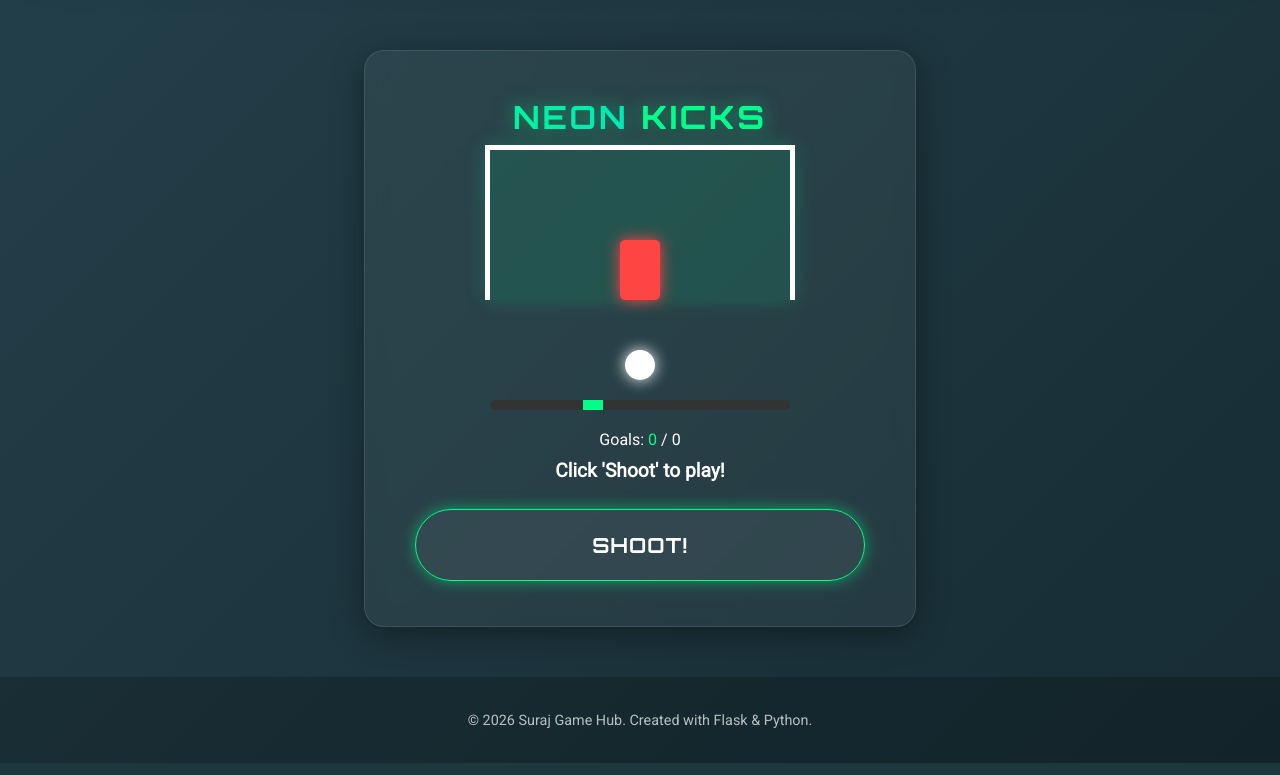
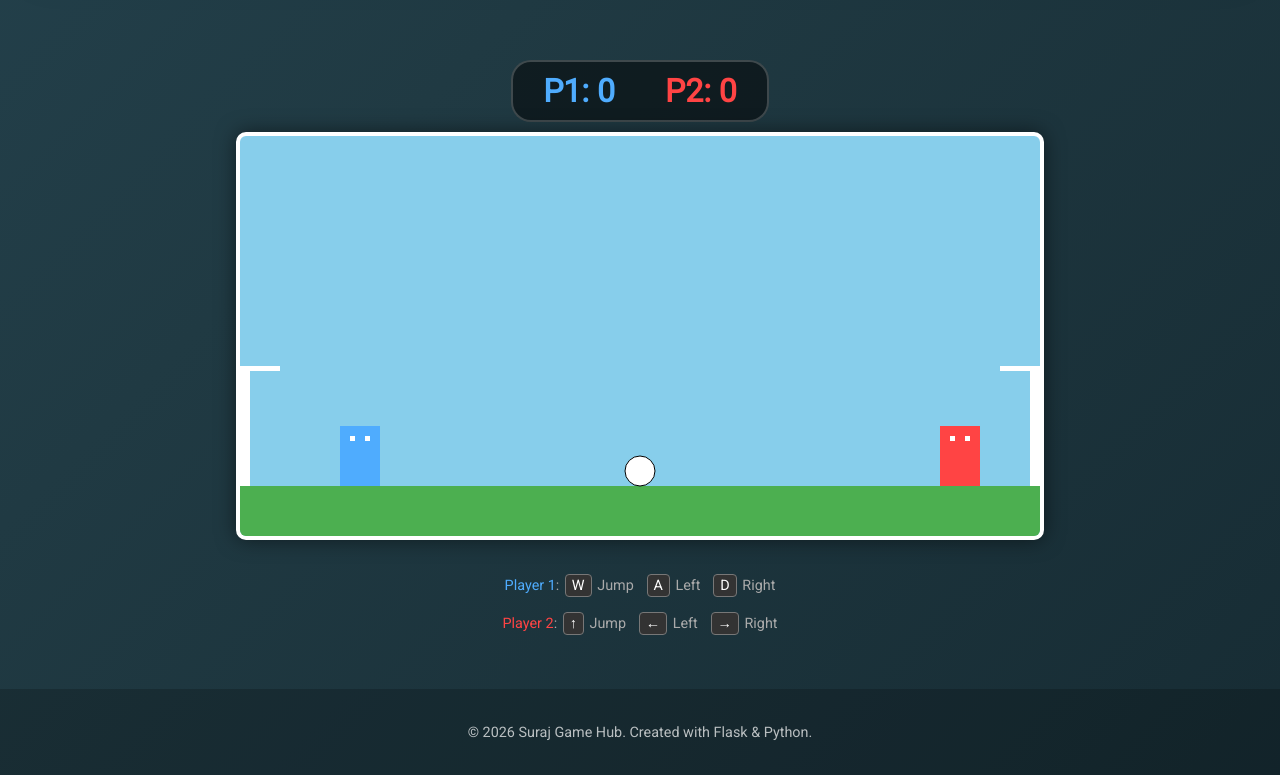
Before and after one commit to Suraj-1000/Tic-Tac-Toe, a Flask app: page /football in a window 1280 px wide. Shown: the part 102-877 px from the top of the page. Run offline with Flask 3, Linux system fonts and the light colour scheme.

Commit message:
feat: Implement 2-player physics-based football game

```diff
--- /dev/null
+++ b/static/game_football.js
@@ -0,0 +1,312 @@
+
+const canvas = document.getElementById('gameCanvas');
+const ctx = canvas.getContext('2d');
+
+// Game Constants
+const GRAVITY = 0.5;
+const FRICTION = 0.8;
+const PLAYER_SPEED = 5;
+const JUMP_FORCE = 12;
+const BALL_BOUNCE = 0.7; // Energy retained on bounce
+
+// Game State
+let gameRunning = false;
+let score = { p1: 0, p2: 0 };
+
+// Controls State
+const keys = {
+    w: false, a: false, d: false,
+    ArrowUp: false, ArrowLeft: false, ArrowRight: false
+};
+
+// Listeners
+window.addEventListener('keydown', (e) => {
+    if (keys.hasOwnProperty(e.key)) keys[e.key] = true;
+});
+window.addEventListener('keyup', (e) => {
+    if (keys.hasOwnProperty(e.key)) keys[e.key] = false;
+});
+
+class Entity {
+    constructor(x, y, width, height, color) {
+        this.x = x;
+        this.y = y;
+        this.width = width;
+        this.height = height;
+        this.color = color;
+        this.vx = 0;
+        this.vy = 0;
+        this.onGround = false;
+    }
+
+    draw() {
+        ctx.fillStyle = this.color;
+        ctx.fillRect(this.x, this.y, this.width, this.height);
+    }
+
+    update() {
+        // Apply Gravity
+        this.vy += GRAVITY;
+
+        // Apply Velocity
+        this.x += this.vx;
+        this.y += this.vy;
+
+        // Ground Collision
+        if (this.y + this.height > canvas.height - 50) { // -50 for ground offset
+            this.y = canvas.height - 50 - this.height;
+            this.vy = 0;
+            this.onGround = true;
+        } else {
+            this.onGround = false;
+        }
+
+        // Wall Collision
+        if (this.x < 0) {
+            this.x = 0;
+            this.vx = 0;
+        }
+        if (this.x + this.width > canvas.width) {
+            this.x = canvas.width - this.width;
+            this.vx = 0;
+        }
+
+        // Friction
+        if (this.onGround) {
+            this.vx *= FRICTION;
+        }
+    }
+}
+
+class Player extends Entity {
+    constructor(x, y, color, controls) {
+        super(x, y, 40, 60, color);
+        this.controls = controls; // { up, left, right }
+        this.score = 0;
+    }
+
+    update() {
+        if (keys[this.controls.left]) {
+            this.vx = -PLAYER_SPEED;
+        }
+        if (keys[this.controls.right]) {
+            this.vx = PLAYER_SPEED;
+        }
+        if (keys[this.controls.up] && this.onGround) {
+            this.vy = -JUMP_FORCE;
+        }
+
+        super.update();
+    }
+
+    // Override draw for a bit more detail (eyes?)
+    draw() {
+        super.draw();
+        // Eye direction based on facing? Simplified for now.
+        ctx.fillStyle = 'white';
+        ctx.fillRect(this.x + 10, this.y + 10, 5, 5);
+        ctx.fillRect(this.x + 25, this.y + 10, 5, 5);
+    }
+}
+
+class Ball {
+    constructor(x, y) {
+        this.x = x;
+        this.y = y;
+        this.radius = 15;
+        this.vx = 0;
+        this.vy = 0;
+        this.color = 'white';
+    }
+
+    draw() {
+        ctx.beginPath();
+        ctx.arc(this.x, this.y, this.radius, 0, Math.PI * 2);
+        ctx.fillStyle = this.color;
+        ctx.fill();
+        ctx.strokeStyle = 'black';
+        ctx.stroke();
+        ctx.closePath();
+    }
+
+    update() {
+        this.vy += GRAVITY;
+        this.x += this.vx;
+        this.y += this.vy;
+
+        // Ground Bounce
+        if (this.y + this.radius > canvas.height - 50) {
+            this.y = canvas.height - 50 - this.radius;
+            this.vy = -this.vy * BALL_BOUNCE;
+            // Stop if slow
+            if (Math.abs(this.vy) < 1) this.vy = 0;
+        }
+
+        // Ceiling Bounce
+        if (this.y - this.radius < 0) {
+            this.y = this.radius;
+            this.vy = -this.vy * BALL_BOUNCE;
+        }
+
+        // Wall Bounce
+        if (this.x - this.radius < 0) {
+            this.x = this.radius;
+            this.vx = -this.vx * BALL_BOUNCE;
+            checkGoal('left');
+        }
+        if (this.x + this.radius > canvas.width) {
+            this.x = canvas.width - this.radius;
+            this.vx = -this.vx * BALL_BOUNCE;
+            checkGoal('right');
+        }
+
+        // Friction
+        if (this.y + this.radius >= canvas.height - 50 - 1) { // Touching ground
+            this.vx *= 0.98;
+        }
+    }
+}
+
+// Game Objects
+let player1, player2, ball;
+
+function initGame() {
+    // Reset objects
+    player1 = new Player(100, 300, '#4facfe', { up: 'w', left: 'a', right: 'd' }); // Blue
+    player2 = new Player(700, 300, '#ff4444', { up: 'ArrowUp', left: 'ArrowLeft', right: 'ArrowRight' }); // Red
+    ball = new Ball(400, 200);
+}
+
+function checkGoal(side) {
+    // Simple goal check: if ball hits wall > goal height range?
+    // For now, let's say "Wall Hit" is just bounce unless we define a goal area.
+    // Let's define Goal Areas: Y > canvas.height - 180 (Ground is -50, Goal Height 130)
+
+    // Actually, typically goals are "behind" the wall line, but let's just make it hitting the wall below a certain Y is a goal.
+    // Let's say goal height is from Ground up to 120px.
+    const goalTop = canvas.height - 50 - 120;
+
+    if (ball.y > goalTop) {
+        if (side === 'left') {
+            // Player 2 Scored (Right Player)
+            score.p2++;
+            resetRound();
+        } else {
+            // Player 1 Scored (Left Player)
+            score.p1++;
+            resetRound();
+        }
+        updateScoreBoard();
+    }
+}
+
+function resetRound() {
+    ball.x = canvas.width / 2;
+    ball.y = canvas.height / 3;
+    ball.vx = 0;
+    ball.vy = 0;
+
+    player1.x = 100;
+    player1.y = 300;
+    player1.vx = 0;
+    player1.vy = 0;
+
+    player2.x = canvas.width - 100 - player2.width;
+    player2.y = 300;
+    player2.vx = 0;
+    player2.vy = 0;
+}
+
+function updateScoreBoard() {
+    document.getElementById('scoreP1').innerText = score.p1;
+    document.getElementById('scoreP2').innerText = score.p2;
+}
+
+function checkCollisions() {
+    // Player - Ball Collision (AABB vs Circle approximation or proper Circle-Rect)
+    // Simplified: Treat Player as Circle for bounce, or AABB. AABB is easier for "pushing", Circle for "bouncing".
+    // Let's do simple AABB check then resolution.
+
+    [player1, player2].forEach(p => {
+        // Nearest point on rect to circle center
+        let testX = ball.x;
+        let testY = ball.y;
+
+        if (ball.x < p.x) testX = p.x;
+        else if (ball.x > p.x + p.width) testX = p.x + p.width;
+
+        if (ball.y < p.y) testY = p.y;
+        else if (ball.y > p.y + p.height) testY = p.y + p.height;
+
+        let distX = ball.x - testX;
+        let distY = ball.y - testY;
+        let distance = Math.sqrt((distX * distX) + (distY * distY));
+
+        if (distance <= ball.radius) {
+            // Collision!
+            // Calculate normal
+            let nx = distX / distance;
+            let ny = distY / distance;
+
+            // If distance is 0 (inside), push up
+            if (distance === 0) { nx = 0; ny = -1; }
+
+            // Push ball out
+            let overlap = ball.radius - distance;
+            ball.x += nx * overlap;
+            ball.y += ny * overlap;
+
+            // Velocity transfer (Elastic)
+            // Relative velocity
+            let dvx = ball.vx - p.vx;
+            let dvy = ball.vy - p.vy;
+
+            // Impulse
+            let impulse = 2 * (dvx * nx + dvy * ny) / (1 + 1); // Mass 1 vs 1 assumed
+            // Actually let's just cheat and add force
+            ball.vx += 5 * nx + p.vx * 0.5;
+            ball.vy += 5 * ny + p.vy * 0.5;
+
+            // Cap speed
+            // ball.vx = Math.min(Math.max(ball.vx, -15), 15);
+            // ball.vy = Math.min(Math.max(ball.vy, -15), 15);
+        }
+    });
+
+    // Player - Player Collision? Maybe pass through for now to keep it simple/chaotic fun
+}
+
+function gameLoop() {
+    ctx.clearRect(0, 0, canvas.width, canvas.height);
+
+    // Draw Background/Grass
+    ctx.fillStyle = '#4CAF50';
+    ctx.fillRect(0, canvas.height - 50, canvas.width, 50);
+
+    // Draw Goals
+    ctx.fillStyle = 'white';
+    // Left Goal
+    ctx.fillRect(0, canvas.height - 50 - 120, 10, 120);
+    ctx.fillRect(0, canvas.height - 50 - 120, 40, 5);
+    // Right Goal
+    ctx.fillRect(canvas.width - 10, canvas.height - 50 - 120, 10, 120);
+    ctx.fillRect(canvas.width - 40, canvas.height - 50 - 120, 40, 5);
+
+    player1.update();
+    player1.draw();
+
+    player2.update();
+    player2.draw();
+
+    ball.update();
+    ball.draw();
+
+    checkCollisions();
+
+    requestAnimationFrame(gameLoop);
+}
+
+// Start
+initGame();
+updateScoreBoard();
+gameLoop();
--- a/templates/football.html
+++ b/templates/football.html
@@ -1,198 +1,81 @@
 {% extends "base.html" %}
 
-{% block title %}Neon Kicks{% endblock %}
+{% block title %}FootBall Physics{% endblock %}
 
 {% block head %}
 <style>
-    .goal-post {
-        width: 300px;
-        height: 150px;
-        border: 5px solid white;
-        border-bottom: none;
-        margin: 0 auto;
-        position: relative;
-        background: rgba(0, 255, 136, 0.1);
-        box-shadow: 0 0 20px rgba(0, 255, 136, 0.2);
+    .game-container {
+        display: flex;
+        flex-direction: column;
+        align-items: center;
+        justify-content: center;
+        margin-top: 20px;
     }
 
-    .goalie {
-        width: 40px;
-        height: 60px;
-        background: #ff4444;
-        position: absolute;
-        bottom: 0;
-        left: 130px;
-        /* Center */
-        transition: left 0.5s;
-        box-shadow: 0 0 15px #ff4444;
-        border-radius: 5px;
+    canvas {
+        border: 4px solid white;
+        background: #87CEEB;
+        /* Sky Blue */
+        box-shadow: 0 0 20px rgba(0, 0, 0, 0.5);
+        border-radius: 10px;
+        max-width: 100%;
     }
 
-    .ball {
-        width: 30px;
-        height: 30px;
-        background: white;
-        border-radius: 50%;
-        margin: 50px auto 0;
-        box-shadow: 0 0 15px white;
-        position: relative;
-        transition: 0.5s;
+    .scoreboard {
+        display: flex;
+        gap: 50px;
+        font-size: 2rem;
+        font-weight: bold;
+        margin-bottom: 10px;
+        background: rgba(0, 0, 0, 0.5);
+        padding: 10px 30px;
+        border-radius: 20px;
+        border: 2px solid rgba(255, 255, 255, 0.2);
     }
 
-    .aim-bar-container {
-        width: 300px;
-        height: 10px;
-        background: #333;
-        margin: 20px auto;
-        border-radius: 5px;
-        overflow: hidden;
-        position: relative;
+    .p1-score {
+        color: #4facfe;
     }
 
-    .aim-cursor {
-        width: 20px;
-        height: 100%;
-        background: var(--primary);
-        position: absolute;
-        left: 0;
-        animation: aimMove 1.5s infinite alternate ease-in-out;
+    .p2-score {
+        color: #ff4444;
     }
 
-    @keyframes aimMove {
-        0% {
-            left: 0;
-        }
-
-        100% {
-            left: 280px;
-        }
+    .controls-hint {
+        margin-top: 20px;
+        color: #aaa;
+        font-size: 0.9rem;
+        text-align: center;
     }
 
-    .paused {
-        animation-play-state: paused;
-    }
-
-    .status-msg {
-        height: 30px;
-        margin-top: 10px;
-        font-weight: bold;
-        font-size: 1.2rem;
+    .key {
+        display: inline-block;
+        padding: 2px 6px;
+        border: 1px solid #777;
+        border-radius: 4px;
+        background: #333;
+        color: white;
+        margin: 0 2px;
     }
 </style>
 {% endblock %}
 
 {% block content %}
-<div class="container" style="max-width: 500px;">
-    <header>
-        <h1>Neon <span class="highlight">Kicks</span></h1>
-    </header>
-
-    <div class="goal-post">
-        <div class="goalie" id="goalie"></div>
+<div class="game-container">
+    <div class="scoreboard">
+        <div class="p1-score">P1: <span id="scoreP1">0</span></div>
+        <div class="p2-score">P2: <span id="scoreP2">0</span></div>
     </div>
 
-    <div id="ball" class="ball"></div>
+    <canvas id="gameCanvas" width="800" height="400"></canvas>
 
-    <div class="aim-bar-container">
-        <div id="aim-cursor" class="aim-cursor"></div>
+    <div class="controls-hint">
+        <p><span style="color:#4facfe">Player 1</span>: <span class="key">W</span> Jump &nbsp; <span
+                class="key">A</span> Left &nbsp; <span class="key">D</span> Right</p>
+        <p><span style="color:#ff4444">Player 2</span>: <span class="key">↑</span> Jump &nbsp; <span
+                class="key">←</span> Left &nbsp; <span class="key">→</span> Right</p>
     </div>
-
-    <div class="score-hud">
-        Goals: <span id="score" class="highlight">0</span> / <span id="attempts">0</span>
-    </div>
-
-    <div class="status-msg" id="status-msg">Click 'Shoot' to play!</div>
-
-    <button onclick="shoot()" class="btn primary huge" id="action-btn">SHOOT!</button>
-    <button onclick="resetGame()" class="btn secondary" id="retry-btn" style="display:none;">Retry</button>
 </div>
 
-<script>
-    let score = 0;
-    let attempts = 0;
-    let isShooting = false;
-    const goalie = document.getElementById('goalie');
-    const ball = document.getElementById('ball');
-    const cursor = document.getElementById('aim-cursor');
-    const statusMsg = document.getElementById('status-msg');
-
-    function shoot() {
-        if (isShooting) return;
-        isShooting = true;
-        attempts++;
-        document.getElementById('attempts').textContent = attempts;
-
-        // Pause aim
-        const computedStyle = window.getComputedStyle(cursor);
-        const aimPos = parseFloat(computedStyle.left);
-        cursor.style.left = aimPos + 'px';
-        cursor.classList.add('paused');
-
-        // Goalie Random Move
-        const goaliePos = Math.random() < 0.5 ? 50 : 200; // Left or Rightish
-        goalie.style.left = goaliePos + 'px';
-
-        // Ball Move
-        // 300px width. Aim 0-280.
-        // Goalie width 40.
-        // Basic Hit Check
-        const shotTarget = aimPos;
-        const goalieHitboxStart = goaliePos - 20;
-        const goalieHitboxEnd = goaliePos + 60;
-
-        // Animate Kick
-        ball.style.transform = `translate(${shotTarget - 135}px, -150px) scale(0.5)`;
-
-        setTimeout(() => {
-            // Check result
-            let result = "GOAL!";
-            let color = "var(--primary)";
-
-            // Check Save
-            if (shotTarget > goalieHitboxStart && shotTarget < goalieHitboxEnd) {
-                result = "SAVED!";
-                color = "var(--danger)";
-            } else if (shotTarget < 0 || shotTarget > 280) { // Should match bounds
-                // Technically bounds are kept by animation, but just safe check
-            } else {
-                score++;
-            }
-
-            statusMsg.textContent = result;
-            statusMsg.style.color = color;
-            document.getElementById('score').textContent = score;
-
-            // Reset for next
-            if (attempts >= 5) {
-                document.getElementById('action-btn').style.display = 'none';
-                document.getElementById('retry-btn').style.display = 'inline-block';
-                statusMsg.textContent = `Game Over! Score: ${score}/5`;
-                isShooting = false;
-            } else {
-                setTimeout(resetBall, 1500);
-            }
-
-        }, 500);
-    }
-
-    function resetBall() {
-        ball.style.transform = 'translate(0, 0) scale(1)';
-        cursor.classList.remove('paused');
-        cursor.style.left = ''; // Resume animation
-        goalie.style.left = '130px'; // Reset goalie
-        statusMsg.textContent = "Aim and Shoot!";
-        statusMsg.style.color = "white";
-        isShooting = false;
-    }
-
-    function resetGame() {
-        score = 0;
-        attempts = 0;
-        document.getElementById('score').textContent = score;
-        document.getElementById('attempts').textContent = attempts;
-        document.getElementById('action-btn').style.display = 'inline-block';
-        document.getElementById('retry-btn').style.display = 'none';
-        resetBall();
-    }
-</script>
+<script src="{{ url_for('static', filename='game_football.js') }}"></script>
 {% endblock %}
```
